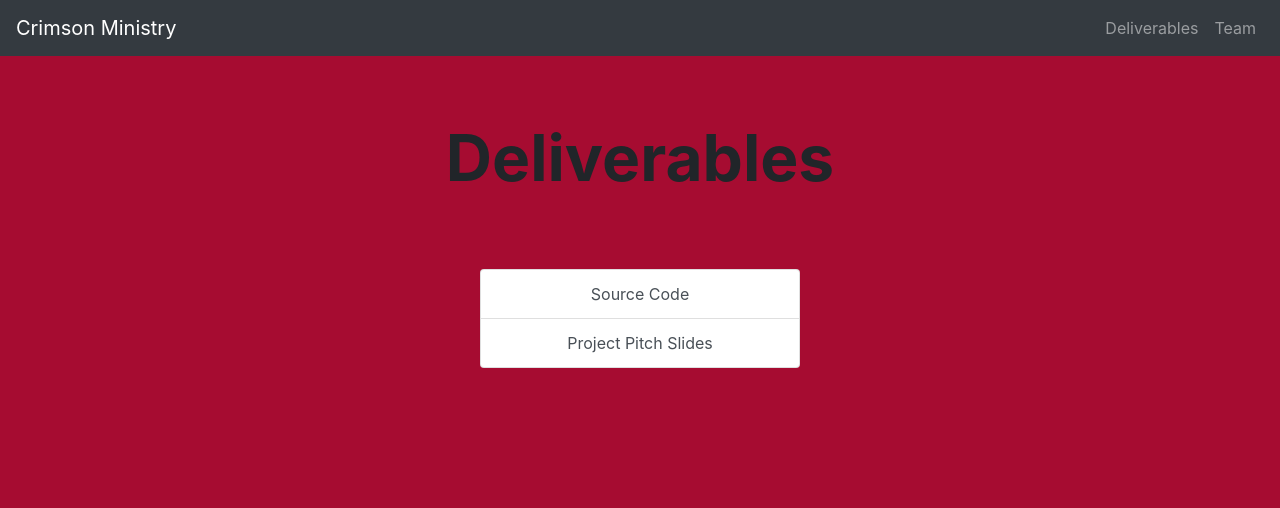
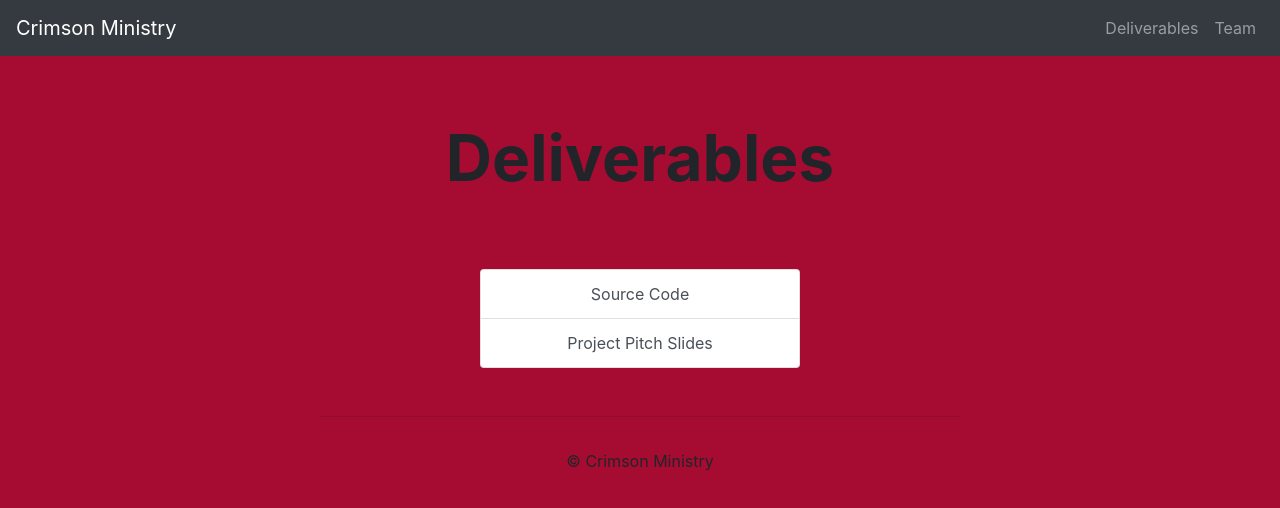
Before and after one commit to crimsonministry/CrimsonMinistryWeb, a React (Create React App) app: page /#/deliverables in a window 1280 px wide. Shown: the top 508 px of the page. Built offline with nearby package versions, Linux system fonts and the light colour scheme.

Commit message:
copyright and hr footer

```diff
--- a/src/components/Footer.js
+++ b/src/components/Footer.js
@@ -1,10 +1,26 @@
 /** @format */
 
 import React, { Component } from "react";
+import styled from "styled-components";
+
+const Copyright = styled.p`
+  text-align: center;
+  padding-top: 1em;
+`;
+
+const HR = styled.hr`
+  width: 50%;
+  margin-top: 3em;
+`;
 
 class Footer extends Component {
   render() {
-    return <div></div>;
+    return (
+      <div>
+        <HR />
+        <Copyright>&copy; Crimson Ministry</Copyright>
+      </div>
+    );
   }
 }
 
```
